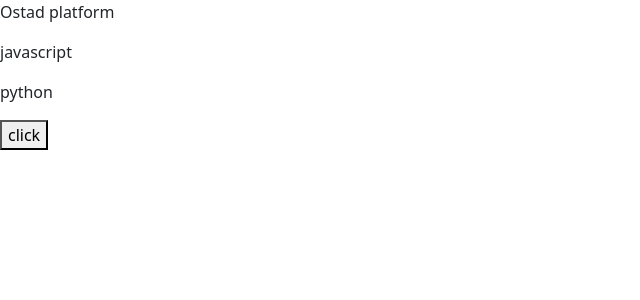
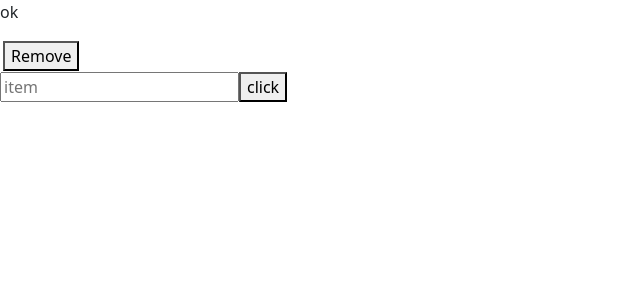
Before and after one commit to Sabibur201-Rahaman/react_hook_implement, a React (Vite) app: page / in a window 1280 px wide. Both pictures are taken after a click on the button "click". Shown: the top 300 px of the page, without its empty margins (0-640 px from the left). Built offline with nearby package versions, Linux system fonts and the light colour scheme.

Commit message:
todo app created using usestate method

```diff
--- a/src/App.jsx
+++ b/src/App.jsx
@@ -1,27 +1,45 @@
 import { useRef, useState } from "react";
+import Hello from "./hello";
 
 function App() {
-  const [myObject, setMyObject] = useState({
-    key1: 'value1',
-    key2: 'value2',
-    key3: 'value3',
-  });
-  const change = () => {
-    setMyObject(
-      prevObj=>({
-        ...prevObj,
-        key1:'Ostad platform',
-        key2:'javascript',
-        key3:'python'
-      })
-    );
+  const [list, setList] = useState([]);
+  const [item, setItem] = useState("");
+  const addToList = () => {
+    list.push(item);
+    setList([...list]);
   };
+  const removeItem=(index)=>{
+    list.splice(index,1)
+    setList([...list])
+  }
   return (
     <>
-    <p>{myObject.key1}</p>
-    <p>{myObject.key2}</p>
-    <p>{myObject.key3}</p>
-      <button onClick={change}>click</button>
+    <Hello/>
+      {/* <p>{item}</p>
+    <p>{list.length}</p> */}
+      <table>
+        <tbody>
+          {list.length !== 0 ? (
+            list.map((element, index) => {
+              return (
+                <tr>
+                  <td>{element}</td>
+                  <td>
+                    <button onClick={()=>{
+                      removeItem(index)
+                    }}>Remove</button>
+                  </td>
+                </tr>
+              );
+            })
+          ) : (
+            <tr></tr>
+          )}
+        </tbody>
+      </table>
+
+      <input onChange={(e) => setItem(e.target.value)} placeholder="item" />
+      <button onClick={addToList}>click</button>
     </>
   );
 }
--- /dev/null
+++ b/src/Hello.jsx
@@ -0,0 +1,21 @@
+import React from 'react';
+
+function Hello() {
+  const el = 10;
+  const num = 20;
+  let content;
+
+  if (num > el) {
+    return(
+<p>ok</p>
+    ) ;
+  } else {
+
+  return (
+    <p>wrong</p>
+  );
+  }
+
+}
+
+export default Hello;
```
